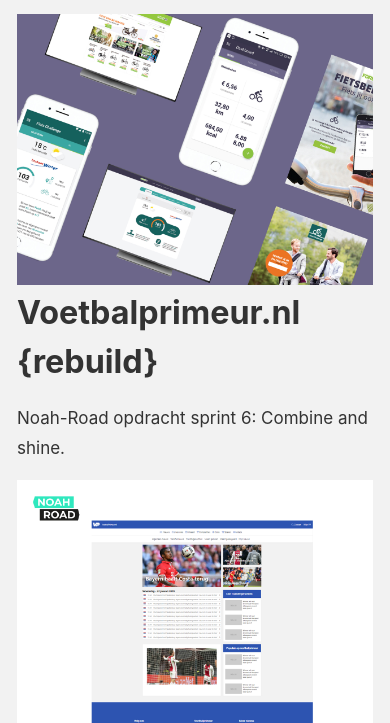
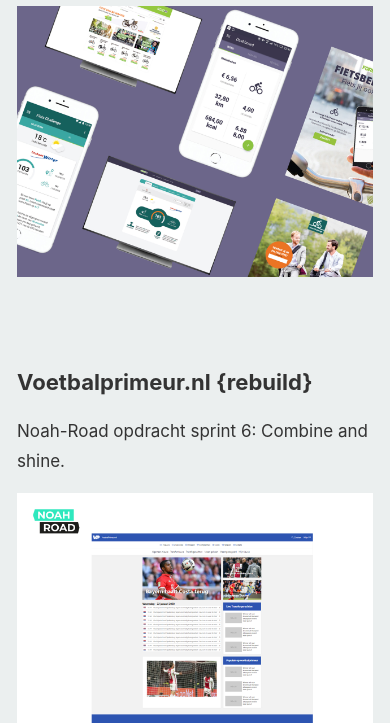
Before and after one commit to repeeter1/0.1-portfolio, a plain HTML site: page work.html in a window 390 px wide. Shown: the part 798-1521 px from the top of the page. Drawn offline with Linux system fonts and the light colour scheme.

Commit message:
fixed mobile grid

```diff
--- a/styles/style.css
+++ b/styles/style.css
@@ -1,3 +1,9 @@
+/* todo
+shadow on scroll
+popup contact form
+
+*/
+
 html {
   box-sizing: border-box;
 }
@@ -12,6 +18,9 @@
     Ubuntu, Cantarell, "Open Sans", "Helvetica Neue", sans-serif;
   font-size: 17px;
   color: #333;
+
+  /* variable */
+  --main-bg-color: #ebefef;
 }
 
 /* utility */
@@ -61,7 +70,7 @@
 body {
   margin: 0;
   padding: 0;
-  background: #f2f2f2;
+  background: var(--main-bg-color);
 }
 
 .container {
--- a/styles/style_subpage.css
+++ b/styles/style_subpage.css
@@ -12,12 +12,15 @@
     Ubuntu, Cantarell, "Open Sans", "Helvetica Neue", sans-serif;
   font-size: 17px;
   color: #333;
+
+  /* variable */
+  --main-bg-color: #ebefef;
 }
 
 body {
   margin: 1rem;
   padding: 0;
-  background: #f2f2f2; /* kleur grijs nog aanpassen naar foto tint */
+  background: var(--main-bg-color);
 }
 a {
   text-decoration: none;
@@ -97,7 +100,7 @@
   top: 0;
   left: 0;
   z-index: 1;
-  background-color: #f2f2f2;
+  background: var(--main-bg-color);
   margin: auto;
   max-width: 1000px;
   margin-top: 2rem;
@@ -128,11 +131,11 @@
   margin-top: 5rem;
 }
 
-.div1 {
+.project__title {
   grid-area: 1 / 1 / 2 / 2;
 }
 
-.div2 {
+.project__image {
   grid-area: 1 / 2 / 3 / 4;
 }
 
@@ -168,23 +171,28 @@
 /* mob test */
 
 @media screen and (max-width: 768px) {
-  body {
-    background: #f2f2f2; /* kleur grijs nog aanpassen naar foto tint */
+  article {
+    grid-template-columns: 1fr;
+    grid-template-rows: repeat(2, auto);
   }
 
-  article {
+  .project__title {
+    grid-area: 1 / 1 / 2 / 2;
   }
 
-  .div1 {
+  .project__image {
+    grid-area: 2 / 1 / 3 / 2;
   }
 
-  .div2 {
+  header {
+    margin-bottom: 0;
   }
-  header {
-    margin-bottom: 1rem;
+
+  h3 {
+    font-size: 1.3rem;
   }
-  article {
-    display: initial;
-    margin-bottom: 5rem;
+
+  .project__title p {
+    margin: 0;
   }
 }
--- a/work.html
+++ b/work.html
@@ -32,16 +32,16 @@
     <div class="container_sub">
       <!-- Start article -->
       <article>
-        <div class="div1">
+        <div class="project__title">
           <a href="./project2_planner.html">
             <h3>Universele evenementplanner</h3>
             <p>
-              Evenementplanner waarmee een bedrijf haar klanten zelf kan laten
+              Evenementplanner waarmee een bedrijf klanten zelf kan laten
               plannen.
             </p>
           </a>
         </div>
-        <div class="div2">
+        <div class="project__image">
           <a href="./project2_planner.html">
             <img
               src="./images/project-cover_planner.jpg"
@@ -53,7 +53,7 @@
       </article>
       <!-- Start article -->
       <article>
-        <div class="div1">
+        <div class="project__title">
           <a href="./project1_forenzo.html">
             <h3>Forenzo fietsstimulering</h3>
             <p>
@@ -62,7 +62,7 @@
             </p>
           </a>
         </div>
-        <div class="div2">
+        <div class="project__image">
           <a href="./project1_forenzo.html">
             <img
               src="./images/project-cover_forenzo.jpg"
@@ -74,7 +74,7 @@
       </article>
       <!-- Start article -->
       <article>
-        <div class="div1">
+        <div class="project__title">
           <a href="https://repeeter1.github.io/0.3-portfolio/" target="blank">
             <h3>Voetbalprimeur.nl {rebuild}</h3>
             <p>
@@ -82,7 +82,7 @@
             </p>
           </a>
         </div>
-        <div class="div2">
+        <div class="project__image">
           <a href="https://repeeter1.github.io/0.3-portfolio/" target="blank">
             <img
               src="./images/project-cover_VP.jpg"
@@ -95,7 +95,7 @@
 
       <!-- Start article -->
       <article>
-        <div class="div1">
+        <div class="project__title">
           <a href="./project3_adem.html">
             <h3>Adem</h3>
             <p>
@@ -104,7 +104,7 @@
             </p>
           </a>
         </div>
-        <div class="div2">
+        <div class="project__image">
           <a href="./project3_adem.html">
             <img
               src="./images/project-cover_adem.jpg"
```
